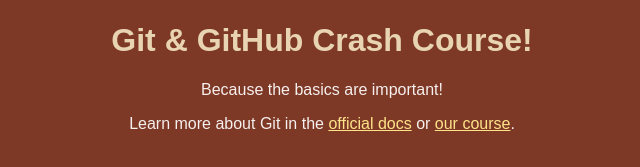
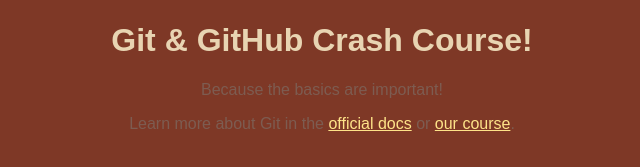
Before and after one commit to shnsk1995/GithubActionsCourse, a plain HTML site: page index.html in a window 1280 px wide. Shown: the part 147-314 px from the top of the page, without its empty margins (318-958 px from the left). Drawn offline with Linux system fonts and the light colour scheme.

Commit message:
Color altered

```diff
--- a/styles.css
+++ b/styles.css
@@ -6,7 +6,7 @@ body {
   margin: 0;
   text-align: center;
   background-color: rgb(126, 56, 38);
-  color: #f6f0ee;
+  color: rgb(125, 92, 81);
 }
 
 #logo {
```
